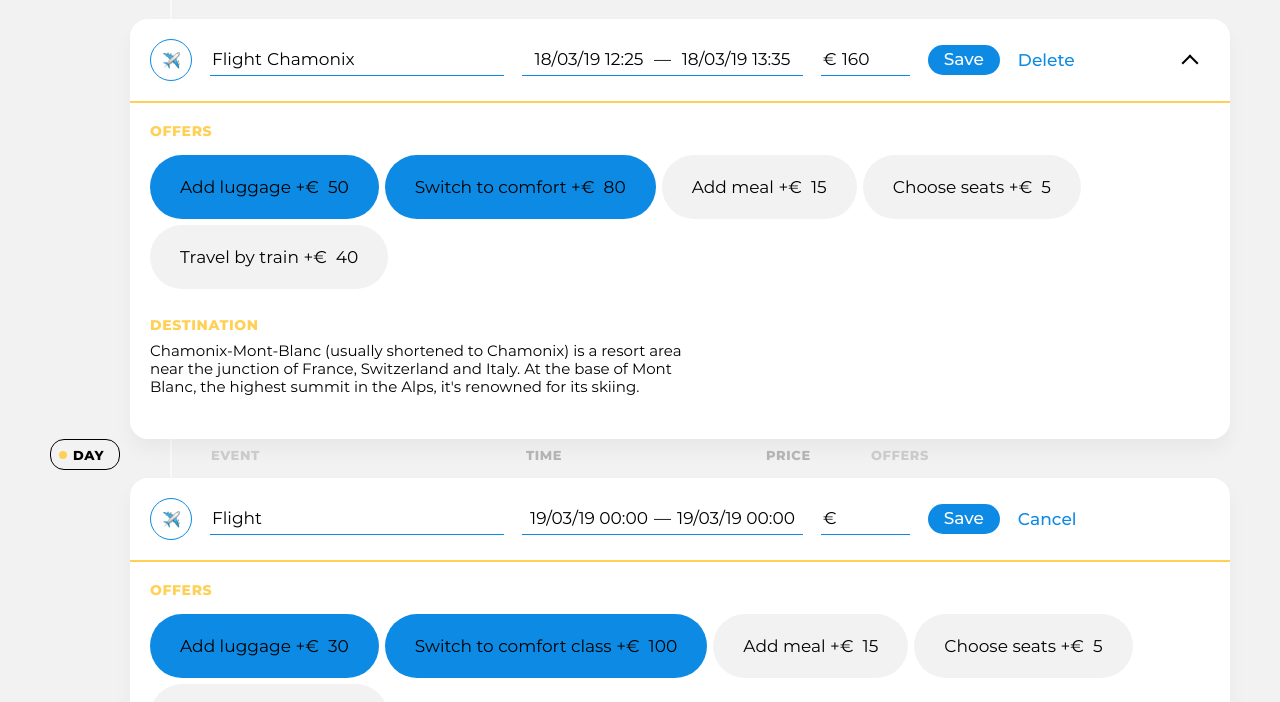
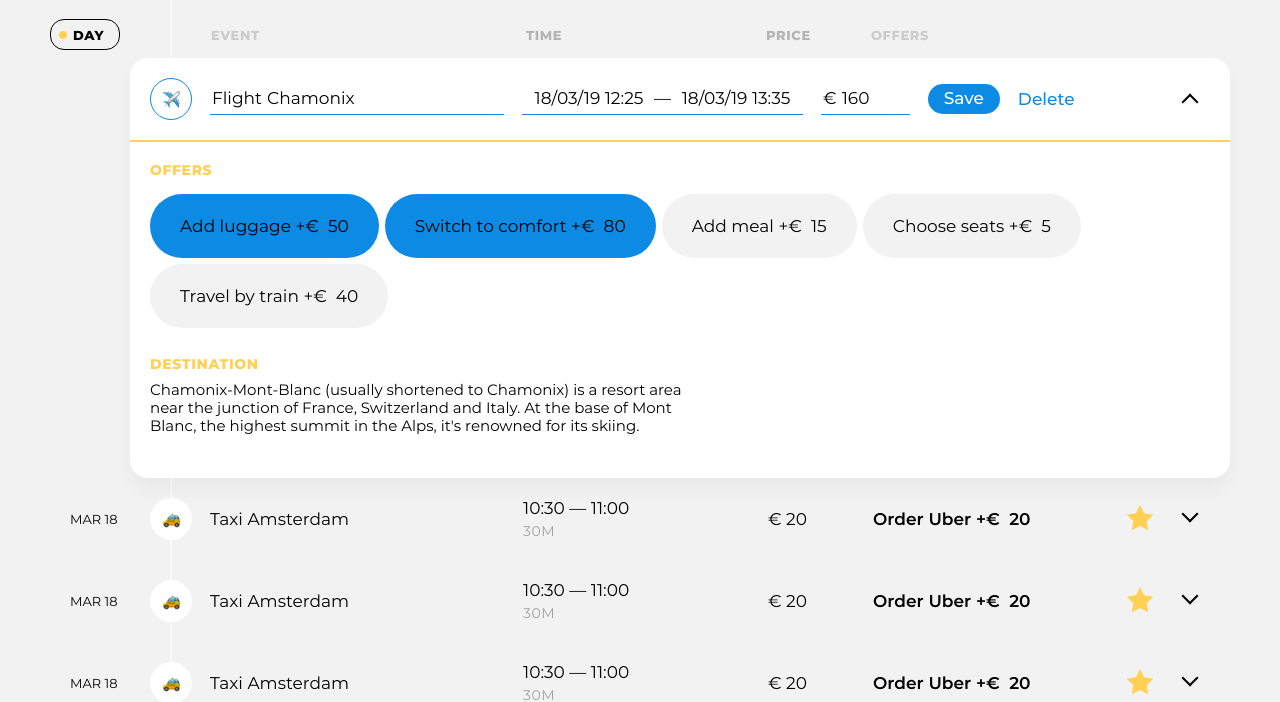
Before and after one commit to htmlacademy-ecmascript/1798337-big-trip-22, a website built with webpack: page public/index.html in a window 1280 px wide. Shown: the part 128-830 px from the top of the page. Built offline with nearby package versions, Linux system fonts and the light colour scheme.

Commit message:
добавляет header-presenter

```diff
--- a/src/main.js
+++ b/src/main.js
@@ -1,10 +1,11 @@
 import TripPresenter from './presenter/trip-presentor.js';
+import HeaderPresenter from './presenter/header-presentor.js';
 
-
-// const mainElement = document.querySelector('.main');
-// const headerElement = document.querySelector('.page-header__container');
 const siteMainElement = document.querySelector('.trip-events');
 const siteFiltersElement = document.querySelector('.trip-controls__filters');
 
-const presenter = new TripPresenter (siteFiltersElement, siteMainElement);
-presenter.init();
+const tripPresenter = new TripPresenter (siteMainElement);
+const headerPresenter = new HeaderPresenter (siteFiltersElement);
+
+tripPresenter.init();
+headerPresenter.init();
--- /dev/null
+++ b/src/presenter/header-presentor.js
@@ -0,0 +1,14 @@
+import {render} from '../render.js';
+import Filter from '../view/filter-view.js';
+
+
+export default class HeaderPresenter {
+
+  constructor(headerContainer) {
+    this.headerContainer = headerContainer;
+  }
+
+  init() {
+    render(new Filter(), this.headerContainer);
+  }
+}
--- a/src/presenter/trip-presentor.js
+++ b/src/presenter/trip-presentor.js
@@ -1,33 +1,27 @@
 import {render} from '../render.js';
-import Filter from '../view/filter-view.js';
+// import Filter from '../view/filter-view.js';
 import FormEdit from '../view/form-edit-view';
 import Sorting from '../view/sorting-view.js';
-import FormOfChoice from '../view/form-of-choice-view';
+// import FormOfChoice from '../view/form-of-choice-view';
 import RoutePoint from '../view/route-point-view.js';
+import TripEventsList from '../view/trip-events-list.js';
 
 
 export default class TripPresenter {
-  constructor(headerContainer, mainContainer) {
-    this.headerContainer = headerContainer;
+
+  tripEventsListComponent = new TripEventsList;
+
+  constructor(mainContainer) {
     this.mainContainer = mainContainer;
   }
 
   init() {
-    const formEdit = new FormEdit();
-    render(formEdit, this.mainContainer);
-
-    const filter = new Filter();
-    render(filter, this.headerContainer);
-
-    const sorting = new Sorting();
-    render(sorting, this.mainContainer);
-
-    const formOfChoice = new FormOfChoice();
-    render(formOfChoice, this.mainContainer);
-
-    for (let i = 0; i < 5; i++) {
-      const waypoint = new RoutePoint();
-      render(waypoint, this.mainContainer);
+    // render(new Filter(), this.headerContainer);
+    render(new Sorting(), this.mainContainer);
+    render(this.tripEventsListComponent, this.mainContainer);
+    render(new FormEdit(), this.tripEventsListComponent.getElement());
+    for (let i = 0; i < 3; i++) {
+      render(new RoutePoint(), this.tripEventsListComponent.getElement());
     }
   }
 }
--- /dev/null
+++ b/src/view/trip-events-list.js
@@ -0,0 +1,24 @@
+import { createElement } from '../render.js';
+
+function createTripEventsList() {
+  return(`<ul class="trip-events__list">
+    </ul>`);
+}
+
+export default class TripEventsList {
+  getTemplate() {
+    return createTripEventsList();
+  }
+
+  getElement() {
+    if(!this.element) {
+      this.element = createElement(this.getTemplate());
+    }
+
+    return this.element;
+  }
+
+  removeElement() {
+    this.element = null;
+  }
+}
```
Also changed, not shown: markup/add-new-point-without-offers.html (+1 -0 lines), 1 other file.
